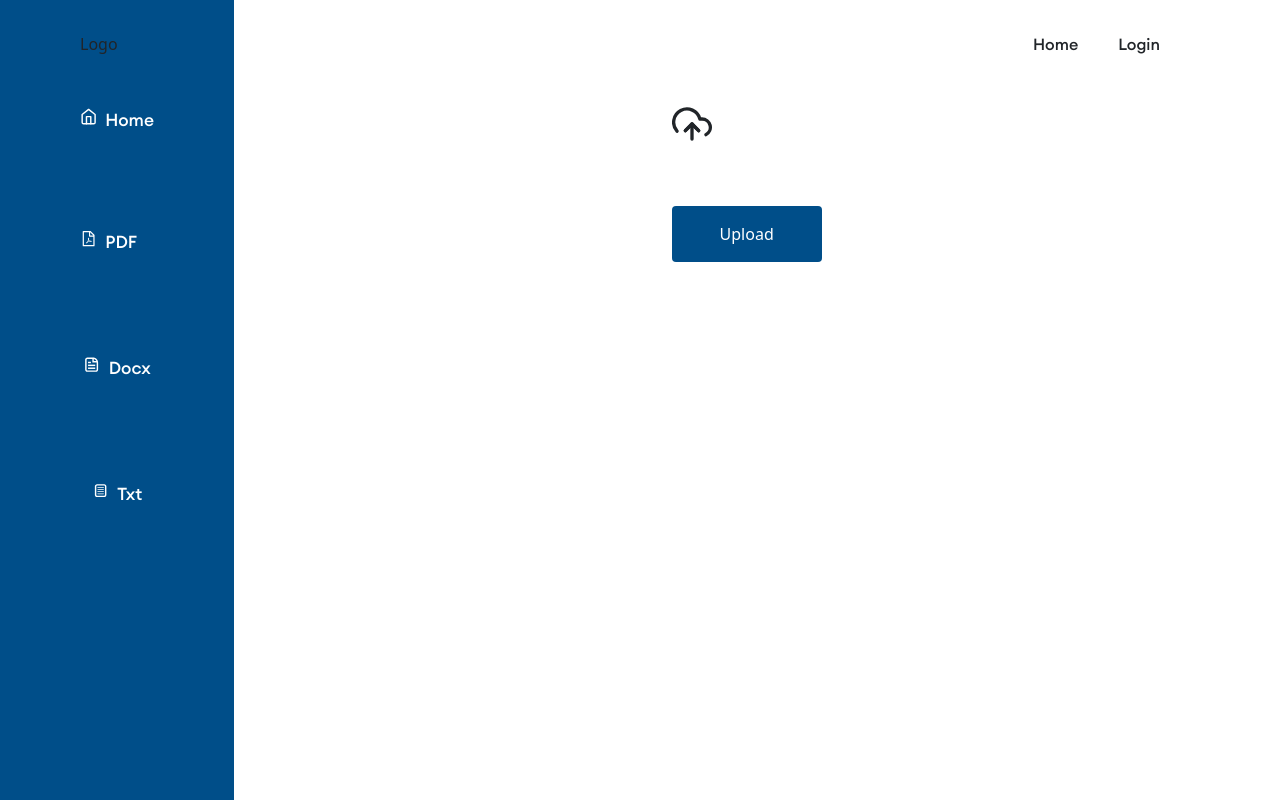
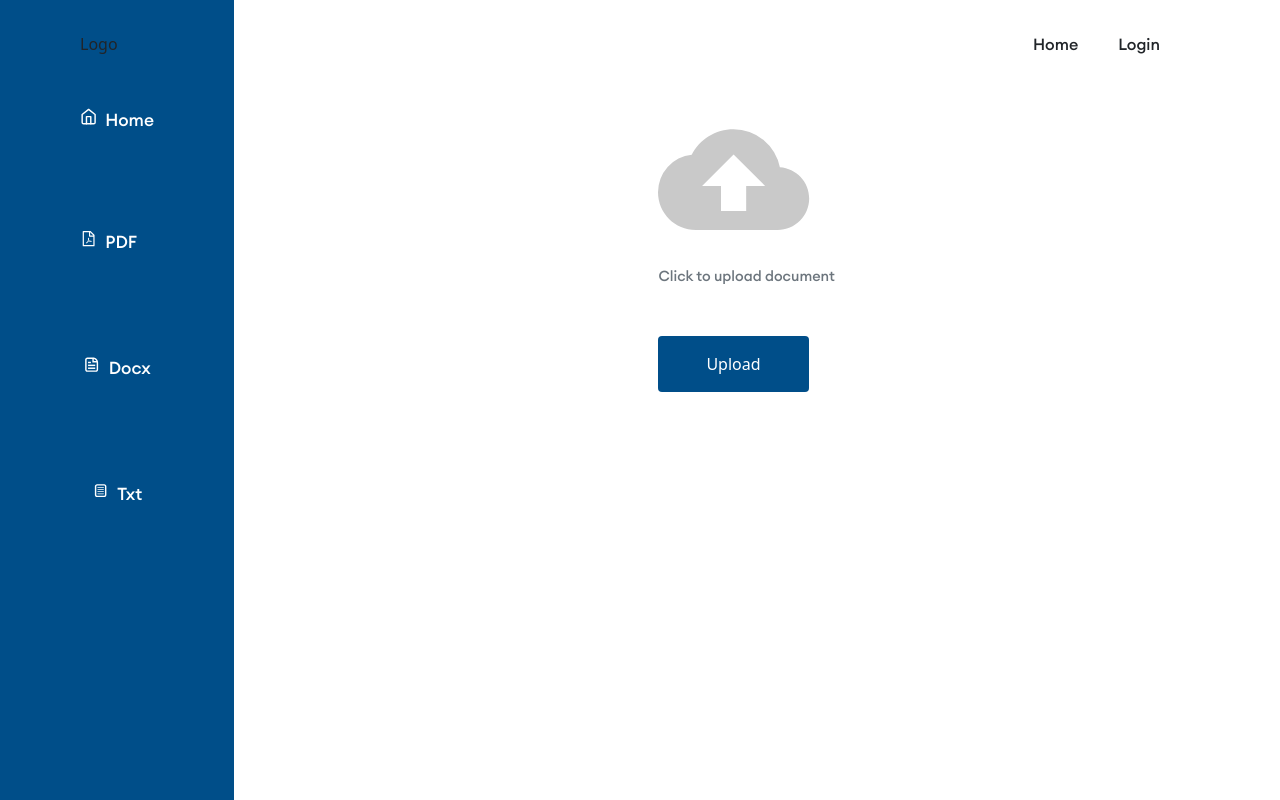
Before and after one commit to yhoungdev/exodus, a React (Create React App) app: page /main/home in a window 1280 px wide. Built offline with nearby package versions, Linux system fonts and the light colour scheme.

Commit message:
supabase

```diff
--- a/src/pages/home/home.css
+++ b/src/pages/home/home.css
@@ -4,3 +4,9 @@
     justify-content:center;
 
 }
+
+.upload-file {
+    font-size: 4cm;
+    color: rgb(201, 201, 201);
+    cursor: pointer;
+}
--- a/src/pages/home/home.tsx
+++ b/src/pages/home/home.tsx
@@ -1,7 +1,7 @@
 import React,{useState} from 'react';
 import './home.css';
 import Upload from '../../assets/images/upload.svg'
-import { FiUploadCloud } from 'react-icons/fi';
+import { MdCloudUpload } from 'react-icons/md';
 const Home = () => {
 
     //states here
@@ -12,7 +12,7 @@ const Home = () => {
 
 
     //function to pick the file type
-    const handleFile = (e:any) => {
+    const handleFile = async (e:any) => {
 
         const targetFile = e.target.files[0];
         console.log(process.env.REACT_APP_FIREBASE_API_KEY)
@@ -25,6 +25,8 @@ const Home = () => {
                 //undisable button
                 setDisabled(false)
 
+                //create instance for the supabase instance
+                const { data, error } = await supabase.storage.createBucket('avatars')
             } else {
 
                 setValidation('file can only be .pdf .txt or .docx')
@@ -69,9 +71,10 @@ const Home = () => {
                     >
 
                         <label htmlFor="upload">
-                            <h1>
-                                <FiUploadCloud/>
+                            <h1 className='upload-file'>
+                                <MdCloudUpload/>
                             </h1>
+                            <small className='text text-muted'>Click to upload document</small>
                         </label>
                         <div>
                         <input type="file" name="upload" id="upload"
```
